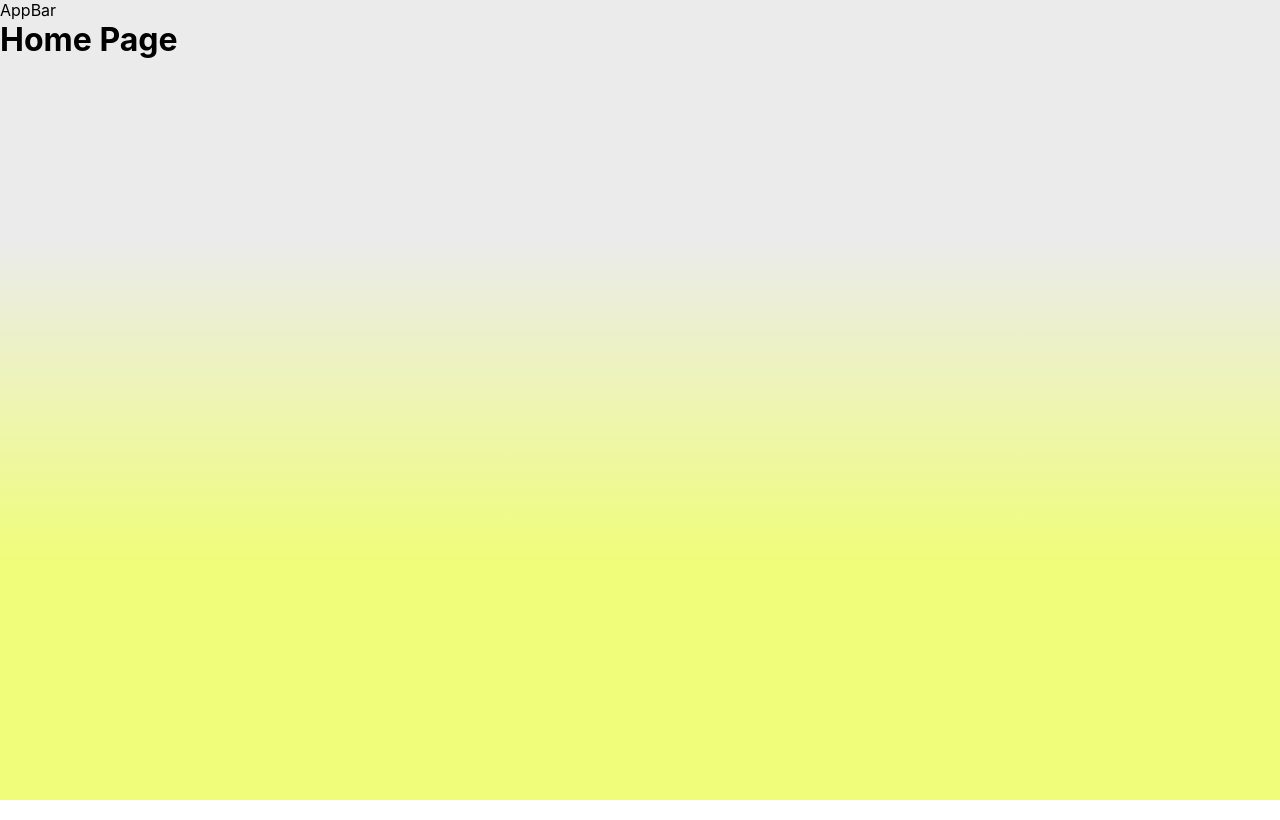
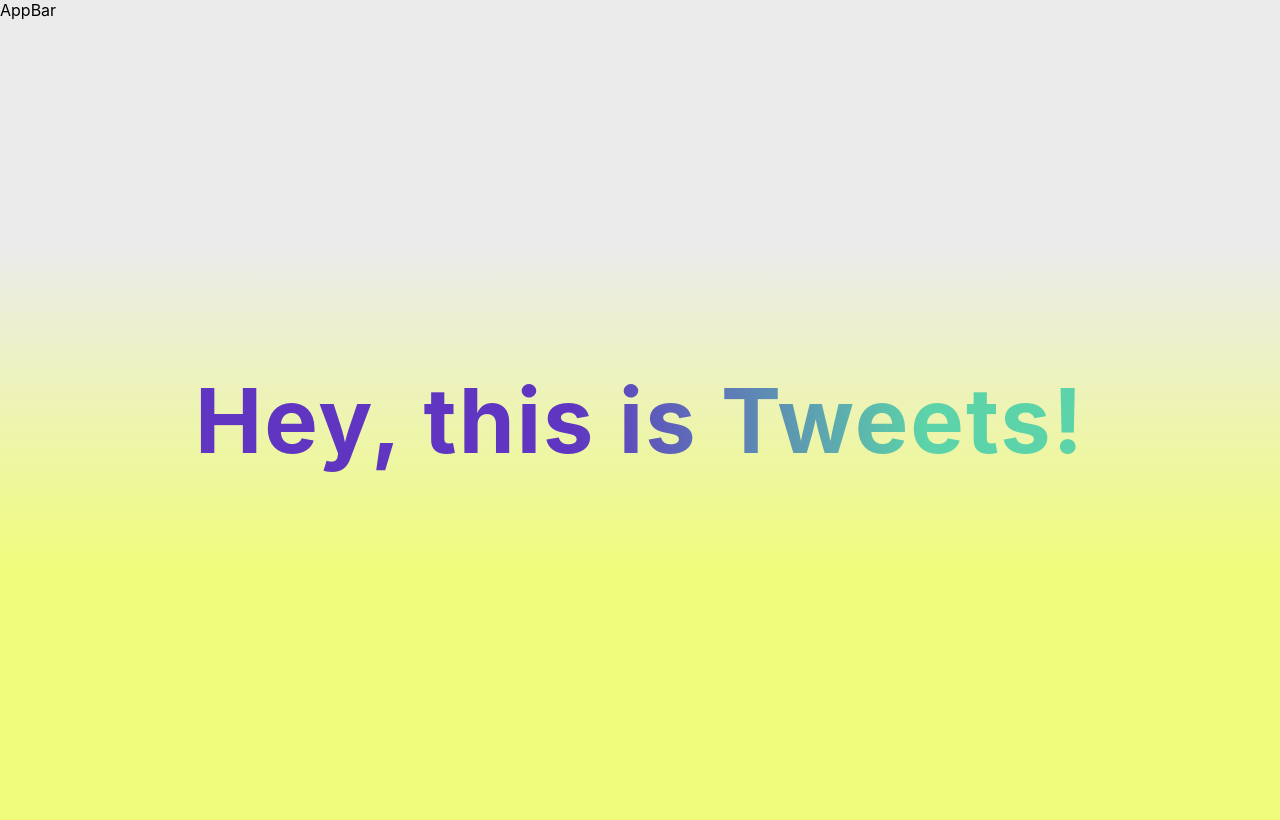
Before and after one commit to vadymfrlv/tweets, a React (Vite) app: page / in a window 1280 px wide. Built offline with nearby package versions, Linux system fonts and the light colour scheme.

Commit message:
WORK:
- npm @emotion/is-prop-valid
- npm @types/styled-components
- fixed Box
- Title component done
- Title styles done
- types for Title created
- HomePage upd with Box and Title

```diff
--- a/package.json
+++ b/package.json
@@ -10,6 +10,7 @@
     "preview": "vite preview"
   },
   "dependencies": {
+    "@emotion/is-prop-valid": "^1.2.1",
     "axios": "^1.4.0",
     "react": "^18.2.0",
     "react-dom": "^18.2.0",
@@ -21,6 +22,7 @@
   "devDependencies": {
     "@types/react": "^18.0.37",
     "@types/react-dom": "^18.0.11",
+    "@types/styled-components": "^5.1.26",
     "@types/styled-system": "^5.1.16",
     "@typescript-eslint/eslint-plugin": "^5.59.0",
     "@typescript-eslint/parser": "^5.59.0",
--- a/src/components/Box/Box.tsx
+++ b/src/components/Box/Box.tsx
@@ -1,4 +1,7 @@
+import { ReactNode, CSSProperties } from 'react';
 import styled from 'styled-components';
+import isPropValid from '@emotion/is-prop-valid';
+
 import {
   color,
   space,
@@ -11,14 +14,10 @@ import {
   shadow,
 } from 'styled-system';
 
-export const Box = styled('div')(
-  color,
-  space,
-  layout,
-  flexbox,
-  grid,
-  background,
-  border,
-  position,
-  shadow
-);
+interface BoxProps extends CSSProperties {
+  children?: ReactNode;
+}
+
+export const Box: React.FC<BoxProps> = styled('div').withConfig({
+  shouldForwardProp: prop => isPropValid(prop),
+})(color, space, layout, flexbox, grid, background, border, position, shadow);
--- /dev/null
+++ b/src/components/Title/Title.styled.ts
@@ -0,0 +1,25 @@
+import styled from 'styled-components';
+
+export const TitleText = styled.h1`
+  text-align: center;
+  font-size: ${p => p.theme.fontSizes.xl};
+  letter-spacing: 2px;
+
+  background: ${p => p.theme.colors.textGradient};
+  background-size: 200% auto;
+  -webkit-background-clip: text;
+  -webkit-text-fill-color: transparent;
+
+  animation: shine 2000ms linear infinite;
+
+  @-webkit-keyframes shine {
+    to {
+      background-position: 200% center;
+    }
+  }
+  @keyframes shine {
+    to {
+      background-position: 200% center;
+    }
+  }
+`;
--- /dev/null
+++ b/src/components/Title/Title.tsx
@@ -0,0 +1,8 @@
+import React from 'react';
+import { TitleProps } from '../../types/types';
+
+import { TitleText } from './Title.styled';
+
+export const Title: React.FC<TitleProps> = ({ titleText }) => {
+  return <TitleText>{titleText}</TitleText>;
+};
--- a/src/pages/HomePage.tsx
+++ b/src/pages/HomePage.tsx
@@ -1,9 +1,10 @@
 import { Box } from '../components/Box/Box';
+import { Title } from '../components/Title/Title';
 
 const HomePage = () => {
   return (
-    <Box>
-      <h1>Home Page</h1>
+    <Box display="flex" height="100vh" justifyContent="center" alignItems="center">
+      <Title titleText="Hey, this is Tweets!" />
     </Box>
   );
 };
--- /dev/null
+++ b/src/types/types.ts
@@ -0,0 +1,3 @@
+export type TitleProps = {
+  titleText: string;
+};
```
Also changed, not shown: 1 other file (tests, documents, lock files or other folders).
